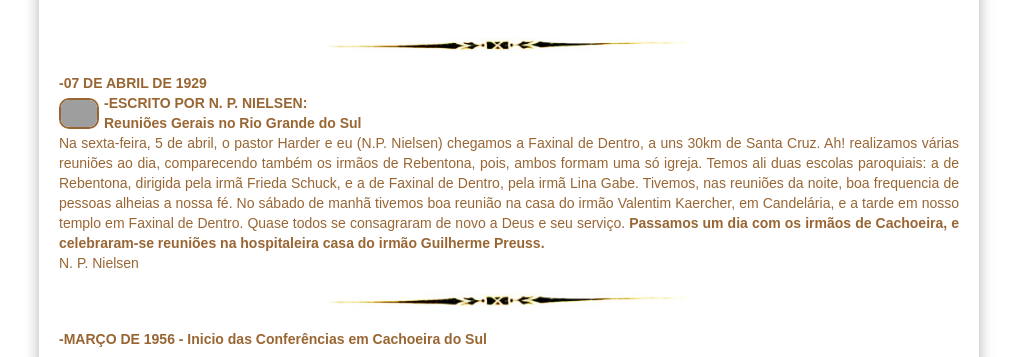
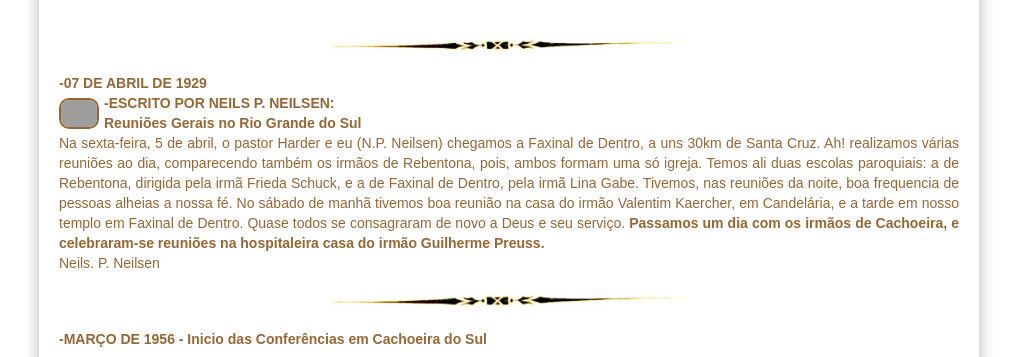
Before and after one commit to claudiovargas1955/claudiovargas1955.github.io, a Jekyll site: the page built from _pages/história-da-iasd-cachoeira.html, in a window 1280 px wide and 900 px high, scrolled down 3520 px. Shown: the part 165-522 px from the top of the window, without its empty margins (131-1148 px from the left). Built offline with Jekyll 4.4.1, drawn with Linux system fonts in a browser that asks for light colours; some web fonts are replaced; grey boxes are pictures that could not be loaded.

Commit message:
Update história-da-iasd-cachoeira.html

```diff
--- a/_pages/história-da-iasd-cachoeira.html
+++ b/_pages/história-da-iasd-cachoeira.html
@@ -359,15 +359,15 @@ mas sabemos também que, si cada um fizesse aquilo que Deus dele exige, nossa so
 
 <p><b>-07 DE ABRIL DE 1929 <br>
 <img class="esq5" style="float:left"; src="/images/Neilsen.jpg" class="img-responsive" width="40px" title="Pr. Neils P. Neilsen";/>
--ESCRITO POR N. P. NIELSEN:<br>
+-ESCRITO POR NEILS P. NEILSEN:<br>
 Reuniões Gerais no Rio Grande do Sul</b><br>
 
-Na sexta-feira, 5 de abril, o pastor Harder e eu (N.P. Nielsen) chegamos a Faxinal de Dentro, a uns 30km de Santa Cruz. Ah! realizamos várias reuniões ao dia,
+Na sexta-feira, 5 de abril, o pastor Harder e eu (N.P. Neilsen) chegamos a Faxinal de Dentro, a uns 30km de Santa Cruz. Ah! realizamos várias reuniões ao dia,
 comparecendo também os irmãos de Rebentona, pois, ambos formam uma só igreja. Temos ali duas escolas paroquiais: a de Rebentona, dirigida pela irmã Frieda Schuck, e a
 de Faxinal de Dentro, pela irmã Lina Gabe. Tivemos, nas reuniões da noite, boa frequencia de pessoas alheias a nossa fé. No sábado de manhã tivemos boa reunião na
 casa do irmão Valentim Kaercher, em Candelária, e a tarde em nosso templo em Faxinal de Dentro. Quase todos se consagraram de novo a Deus e seu serviço.
 <b>Passamos um dia com os irmãos de Cachoeira, e celebraram-se reuniões na hospitaleira casa do irmão Guilherme Preuss.</b><br>
-       N. P. Nielsen<br>
+       Neils. P. Neilsen<br>
 
   <img class="dir3" style="float:center"; src="/images/separacao.jpg" class="img-responsive" width="400px" title="";/><br>
 
```
